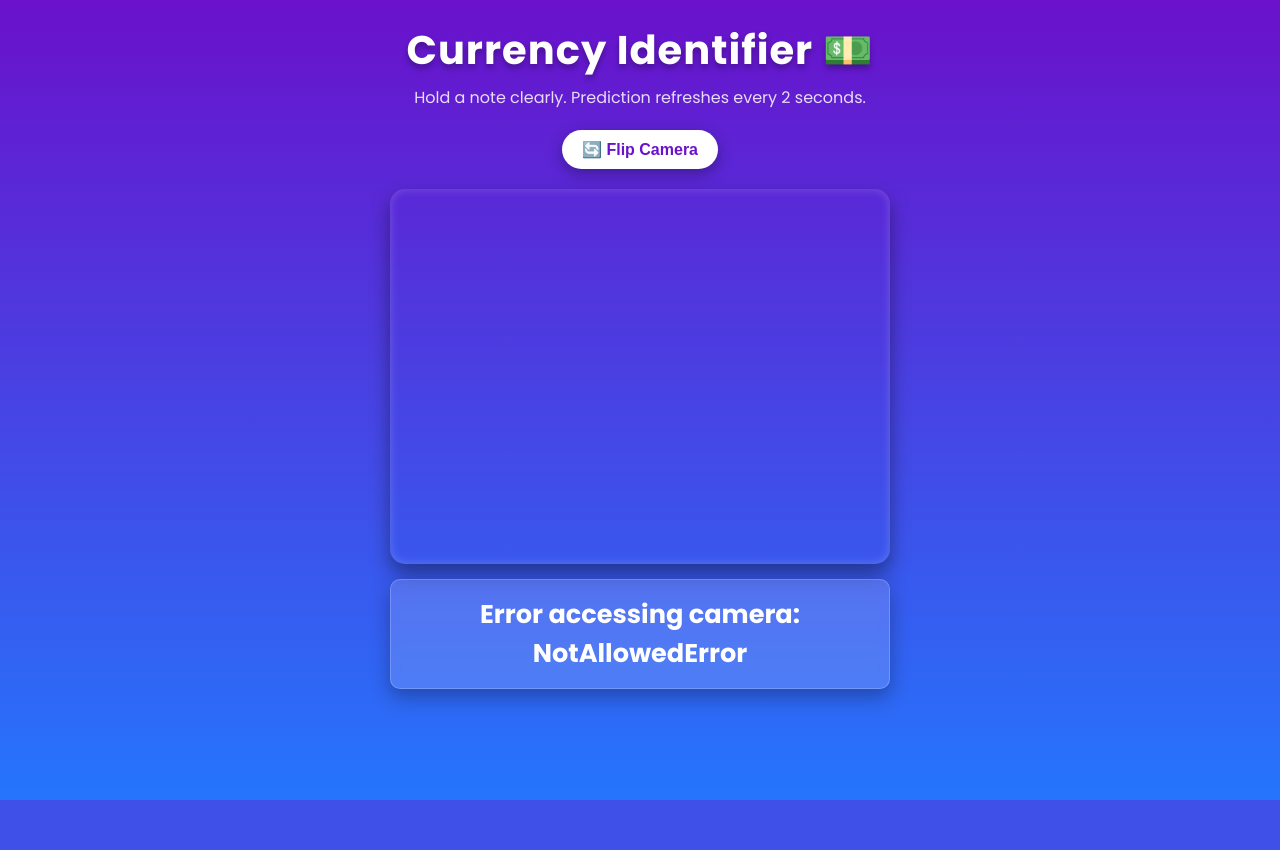
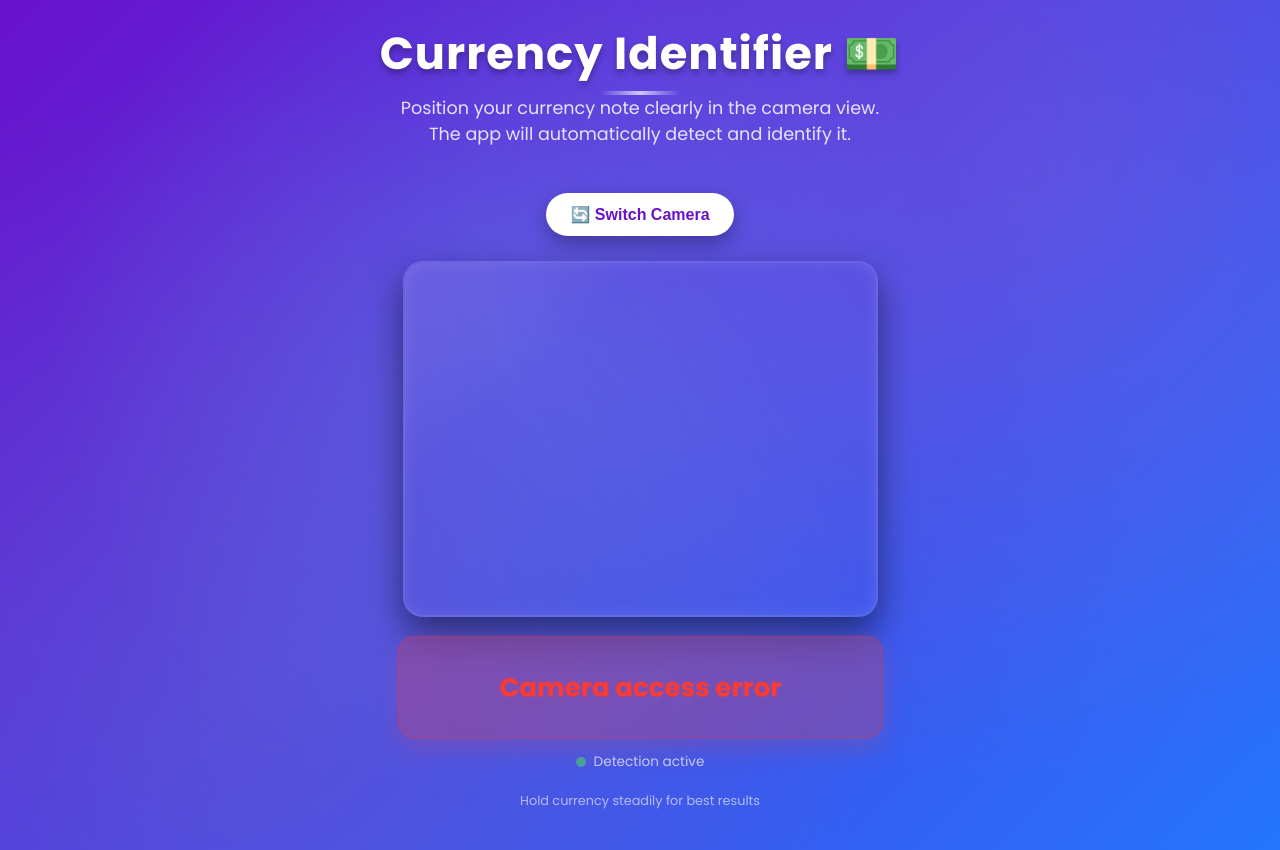
Before and after one commit to giri521/Currency-note-identifier, a Flask app: page / in a window 1280 px wide. Before the commit the page ends 800 px from the top, so only its background shows below. Run offline with Flask 3, Linux system fonts and the light colour scheme.

Commit message:
Update index.html

```diff
--- a/templates/index.html
+++ b/templates/index.html
@@ -7,132 +7,310 @@
   <link href="https://fonts.googleapis.com/css2?family=Poppins:wght@400;600;700&display=swap" rel="stylesheet">
   <style>
     /* Mobile-First Reset and Base Styles */
-    * { box-sizing: border-box; margin: 0; padding: 0; }
+    * {
+      box-sizing: border-box;
+      margin: 0;
+      padding: 0;
+    }
+
     body {
       font-family: 'Poppins', sans-serif;
-      /* Vibrant, modern gradient for mobile */
-      background: linear-gradient(180deg, #6a11cb 0%, #2575fc 100%);
+      background: linear-gradient(135deg, #6a11cb 0%, #2575fc 100%);
       color: #fff;
       display: flex;
       flex-direction: column;
       align-items: center;
       min-height: 100vh;
       padding: 20px 10px;
+      position: relative;
+      overflow-x: hidden;
+    }
+
+    /* Animated background elements */
+    body::before {
+      content: '';
+      position: absolute;
+      top: 0;
+      left: 0;
+      width: 100%;
+      height: 100%;
+      background:
+        radial-gradient(circle at 20% 80%, rgba(120, 119, 198, 0.3) 0%, transparent 50%),
+        radial-gradient(circle at 80% 20%, rgba(255, 119, 198, 0.15) 0%, transparent 50%),
+        radial-gradient(circle at 40% 40%, rgba(120, 219, 255, 0.2) 0%, transparent 50%);
+      z-index: -1;
     }
 
     /* Header Styling */
+    .app-header {
+      text-align: center;
+      margin-bottom: 25px;
+      width: 100%;
+    }
+
     h1 {
-      font-size: 2rem; /* Mobile-friendly size */
-      text-align: center;
-      margin-bottom: 5px;
+      font-size: 2.2rem;
+      margin-bottom: 8px;
       text-shadow: 0 4px 6px rgba(0,0,0,0.3);
       letter-spacing: 1px;
+      position: relative;
+      display: inline-block;
+    }
+
+    h1::after {
+      content: '';
+      position: absolute;
+      bottom: -8px;
+      left: 50%;
+      transform: translateX(-50%);
+      width: 80px;
+      height: 4px;
+      background: linear-gradient(90deg, transparent, rgba(255,255,255,0.7), transparent);
+      border-radius: 2px;
     }
 
     p.description {
-      font-size: 0.9rem;
-      text-align: center;
+      font-size: 0.95rem;
       margin-bottom: 20px;
       color: rgba(255, 255, 255, 0.85);
+      max-width: 500px;
+      margin-left: auto;
+      margin-right: auto;
+      line-height: 1.5;
+    }
+
+    /* Main content container */
+    .main-container {
+      display: flex;
+      flex-direction: column;
+      align-items: center;
+      width: 100%;
+      max-width: 500px;
     }
 
     /* Camera Container & Video */
     .camera-container {
-      width: 95%; /* Takes up most of the screen width */
-      max-width: 400px; /* Max width for larger mobiles/tablets */
-      aspect-ratio: 4/3; /* Common camera ratio */
-      border-radius: 15px;
+      width: 95%;
+      max-width: 400px;
+      aspect-ratio: 4/3;
+      border-radius: 20px;
       overflow: hidden;
-      box-shadow: 0 10px 20px rgba(0,0,0,0.4), inset 0 0 10px rgba(255,255,255,0.2);
-      margin-bottom: 15px;
-      transition: transform 0.3s ease;
+      box-shadow:
+        0 15px 35px rgba(0,0,0,0.5),
+        inset 0 0 15px rgba(255,255,255,0.1);
+      margin-bottom: 20px;
+      transition: all 0.4s ease;
+      position: relative;
+      border: 2px solid rgba(255,255,255,0.1);
+    }
+
+    .camera-container::before {
+      content: '';
+      position: absolute;
+      top: 0;
+      left: 0;
+      right: 0;
+      bottom: 0;
+      background: linear-gradient(135deg, rgba(255,255,255,0.1) 0%, transparent 30%);
+      z-index: 1;
+      pointer-events: none;
     }
 
     .camera-container:active {
       transform: scale(0.98);
+      box-shadow:
+        0 8px 20px rgba(0,0,0,0.4),
+        inset 0 0 10px rgba(255,255,255,0.1);
     }
 
     video {
       width: 100%;
       height: 100%;
       object-fit: cover;
-      filter: brightness(1.05);
+      filter: brightness(1.05) contrast(1.05);
+      transition: filter 0.3s ease;
     }
 
     /* Control Button */
+    .controls {
+      display: flex;
+      gap: 15px;
+      margin-bottom: 25px;
+      flex-wrap: wrap;
+      justify-content: center;
+    }
+
     #flip-button {
-        padding: 10px 20px;
-        margin-bottom: 20px;
+      padding: 12px 24px;
       font-size: 1rem;
       font-weight: 600;
       color: #6a11cb;
       background-color: #fff;
       border: none;
-        border-radius: 30px;
+      border-radius: 50px;
       cursor: pointer;
-        box-shadow: 0 5px 15px rgba(0,0,0,0.3);
-        transition: background-color 0.2s, transform 0.2s, box-shadow 0.2s;
+      box-shadow: 0 8px 20px rgba(0,0,0,0.3);
+      transition: all 0.3s ease;
+      display: flex;
+      align-items: center;
+      gap: 8px;
+    }
+
+    #flip-button:hover {
+      transform: translateY(-3px);
+      box-shadow: 0 12px 25px rgba(0,0,0,0.4);
     }
 
     #flip-button:active {
-        transform: translateY(2px);
-        box-shadow: 0 2px 5px rgba(0,0,0,0.3);
+      transform: translateY(1px);
+      box-shadow: 0 5px 15px rgba(0,0,0,0.3);
     }
 
     /* Result Display */
     #result {
-      min-height: 70px; /* Ensures space even when short */
+      min-height: 80px;
       display: flex;
       align-items: center;
       justify-content: center;
       text-align: center;
       font-size: 1.4rem;
       font-weight: 700;
-      padding: 15px;
+      padding: 20px;
       width: 95%;
       max-width: 400px;
-      background: rgba(255,255,255,0.15); /* Semi-transparent background */
-      backdrop-filter: blur(5px); /* Subtle blur effect */
-      border-radius: 10px;
+      background: rgba(255,255,255,0.12);
+      backdrop-filter: blur(10px);
+      border-radius: 16px;
       border: 1px solid rgba(255,255,255,0.2);
-      box-shadow: 0 8px 20px rgba(0,0,0,0.3);
+      box-shadow: 0 10px 25px rgba(0,0,0,0.3);
       transition: all 0.5s ease;
+      position: relative;
+      overflow: hidden;
+    }
+
+    #result::before {
+      content: '';
+      position: absolute;
+      top: 0;
+      left: -100%;
+      width: 100%;
+      height: 100%;
+      background: linear-gradient(90deg, transparent, rgba(255,255,255,0.1), transparent);
+      transition: left 0.7s ease;
+    }
+
+    #result:hover::before {
+      left: 100%;
     }
 
     #result.correct {
-      background: rgba(0, 255, 100, 0.25);
-      color: #00ff64; /* Brighter green */
-      text-shadow: 1px 1px 3px rgba(0,0,0,0.5);
+      background: rgba(76, 217, 100, 0.25);
+      color: #4cd964;
+      border-color: rgba(76, 217, 100, 0.4);
+      box-shadow: 0 10px 25px rgba(76, 217, 100, 0.2);
       transform: scale(1.02);
     }
 
     #result.warning {
-      background: rgba(255, 50, 50, 0.25);
-      color: #ff3232; /* Brighter red */
-      text-shadow: 1px 1px 3px rgba(0,0,0,0.5);
+      background: rgba(255, 59, 48, 0.25);
+      color: #ff3b30;
+      border-color: rgba(255, 59, 48, 0.4);
+      box-shadow: 0 10px 25px rgba(255, 59, 48, 0.2);
       transform: scale(1.02);
+    }
+
+    /* Status indicator */
+    .status-indicator {
+      display: flex;
+      align-items: center;
+      gap: 8px;
+      margin-top: 15px;
+      font-size: 0.85rem;
+      color: rgba(255, 255, 255, 0.7);
+    }
+
+    .status-dot {
+      width: 10px;
+      height: 10px;
+      border-radius: 50%;
+      background-color: #4cd964;
+      animation: pulse 2s infinite;
+    }
+
+    @keyframes pulse {
+      0% { opacity: 1; }
+      50% { opacity: 0.5; }
+      100% { opacity: 1; }
+    }
+
+    /* Footer */
+    .app-footer {
+      margin-top: auto;
+      padding: 20px 0;
+      font-size: 0.8rem;
+      color: rgba(255, 255, 255, 0.6);
+      text-align: center;
     }
 
     /* Responsive adjustment */
     @media (min-width: 600px) {
-      h1 { font-size: 2.5rem; }
-      p.description { font-size: 1rem; }
+      h1 { font-size: 2.8rem; }
+      p.description { font-size: 1.1rem; }
       .camera-container { max-width: 500px; }
-      #result { font-size: 1.6rem; max-width: 500px; }
+      #result {
+        font-size: 1.6rem;
+        max-width: 500px;
+        min-height: 100px;
+      }
+      .controls {
+        gap: 20px;
+      }
+    }
+
+    /* Loading animation */
+    @keyframes shimmer {
+      0% { background-position: -468px 0; }
+      100% { background-position: 468px 0; }
+    }
+
+    .loading {
+      animation-duration: 1.5s;
+      animation-fill-mode: forwards;
+      animation-iteration-count: infinite;
+      animation-name: shimmer;
+      animation-timing-function: linear;
+      background: linear-gradient(to right, rgba(255,255,255,0.1) 8%, rgba(255,255,255,0.2) 18%, rgba(255,255,255,0.1) 33%);
+      background-size: 800px 104px;
+      position: relative;
     }
   </style>
 </head>
 <body>
+  <div class="app-header">
     <h1>Currency Identifier 💵</h1>
-  <p class="description">Hold a note clearly. Prediction refreshes every 2 seconds.</p>
+    <p class="description">Position your currency note clearly in the camera view. The app will automatically detect and identify it.</p>
+  </div>
 
-  <button id="flip-button">🔄 Flip Camera</button>
+  <div class="main-container">
+    <div class="controls">
+      <button id="flip-button">🔄 Switch Camera</button>
+    </div>
 
     <div class="camera-container">
       <video id="camera" autoplay playsinline></video>
     </div>
 
-  <p id="result">Waiting for camera...</p>
+    <p id="result">Initializing camera...</p>
+
+    <div class="status-indicator">
+      <div class="status-dot"></div>
+      <span>Detection active</span>
+    </div>
+  </div>
+
+  <div class="app-footer">
+    <p>Hold currency steadily for best results</p>
+  </div>
 
   <script>
     const video = document.getElementById('camera');
@@ -149,14 +327,14 @@
     }
 
     // Function to start the camera, prioritizing the 'environment' (back) camera
-    async function startCamera(facingMode = 'environment') { // Default to 'environment'
-      stopStream(); // Stop any existing stream first
+    async function startCamera(facingMode = 'environment') {
+      stopStream();
       resultEl.textContent = "Loading camera...";
+      resultEl.classList.add("loading");
 
       try {
         const constraints = {
             video: {
-                // Try to enforce the preferred facing mode first
                 facingMode: { exact: facingMode }
             }
         };
@@ -164,26 +342,27 @@
         const stream = await navigator.mediaDevices.getUserMedia(constraints);
         currentStream = stream;
         video.srcObject = stream;
-        resultEl.textContent = "Waiting for prediction...";
+        resultEl.textContent = "Ready for detection";
+        resultEl.classList.remove("loading", "correct", "warning");
 
       } catch (err) {
-        // If the exact mode fails (e.g., no back camera found, or permission issue)
         console.warn(`Exact facingMode '${facingMode}' failed. Falling back to any available camera.`);
 
         if (facingMode === 'environment') {
-            // Try again with a less strict constraint (will usually be the front camera)
             try {
                 const stream = await navigator.mediaDevices.getUserMedia({ video: true });
                 currentStream = stream;
                 video.srcObject = stream;
-                // Update the result message to inform the user it's the fallback
-                resultEl.textContent = "Waiting for prediction (Fallback Camera)...";
+                resultEl.textContent = "Ready for detection";
+                resultEl.classList.remove("loading", "correct", "warning");
             } catch (fallbackErr) {
-                resultEl.textContent = "Error accessing camera: " + (fallbackErr.name || fallbackErr.message);
+                resultEl.textContent = "Camera access error";
+                resultEl.className = "warning";
                 console.error("Camera access error:", fallbackErr);
             }
         } else {
-             resultEl.textContent = "Error accessing camera: " + (err.name || err.message);
+             resultEl.textContent = "Camera access error";
+             resultEl.className = "warning";
              console.error("Camera access error:", err);
         }
       }
@@ -193,24 +372,19 @@
     flipButton.addEventListener('click', () => {
       if (!video.srcObject) return;
       try {
-        // Get the current facing mode from the active track's settings
         const currentFacingMode = video.srcObject.getVideoTracks()[0].getSettings().facingMode;
-        // Determine the new facing mode
         const newFacingMode = currentFacingMode === 'environment' ? 'user' : 'environment';
         startCamera(newFacingMode);
       } catch (e) {
         console.error("Error determining current camera mode:", e);
-        // Fallback to simple toggle if settings fail
         startCamera(video.srcObject.getVideoTracks()[0].getSettings().facingMode === 'user' ? 'environment' : 'user');
       }
     });
 
-    // Initial camera start: ALWAYS start with 'environment' (back camera)
+    // Initial camera start
     startCamera('environment');
 
-
     function captureAndPredict() {
-      // Ensure the video is loaded and playing before attempting capture
       if (!video.srcObject || video.videoWidth === 0 || video.videoHeight === 0) return;
 
       const canvas = document.createElement('canvas');
@@ -220,7 +394,6 @@
       const ctx = canvas.getContext('2d');
       ctx.drawImage(video, 0, 0, canvas.width, canvas.height);
 
-      // Reduce quality slightly for faster mobile transmission
       const imageData = canvas.toDataURL('image/jpeg', 0.8);
 
       fetch('/predict', {
@@ -231,7 +404,7 @@
       .then(res => res.json())
       .then(data => {
         if (data.error) {
-          resultEl.textContent = "API Error: " + data.error;
+          resultEl.textContent = "Detection error";
           resultEl.className = "warning";
         } else {
           const label = data.label.replace("Background","").trim();
@@ -239,10 +412,10 @@
           let message = "";
 
           if (confidence >= 90 && label !== "") {
-            message = "✅ This is " + label;
+            message = "✅ Identified: " + label;
             resultEl.className = "correct";
           } else {
-            message = "❌ Move note clearly to camera";
+            message = "❌ Adjust position for better detection";
             resultEl.className = "warning";
           }
 
@@ -258,7 +431,7 @@
         }
       })
       .catch(error => {
-        resultEl.textContent = "Network Error: Cannot connect to server.";
+        resultEl.textContent = "Connection issue";
         resultEl.className = "warning";
         console.error("Fetch Error:", error);
       });
```
Lines whose indentation alone changed are shown as unchanged.
